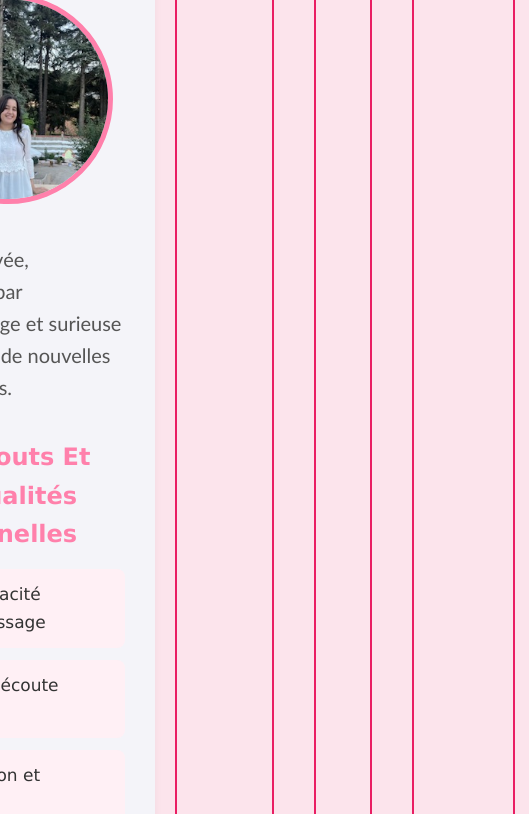
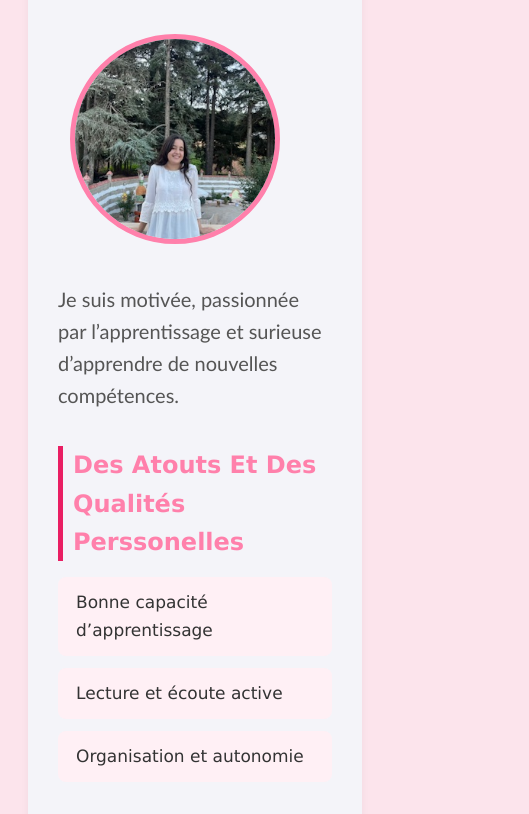
Before and after one commit to Salmaki/CSS_session_3, a plain HTML site: page Realisation_session_3/cv.html in a window 390 px wide. Shown: the part 166-980 px from the top of the page, 529 px wide, since content can reach past the window. Drawn offline with Linux system fonts and the light colour scheme.

Commit message:
realisation

```diff
--- a/Realisation_session_3/cv.css
+++ b/Realisation_session_3/cv.css
@@ -5,7 +5,6 @@ body {
     background-color: #fce4ec;
     color: #333;
     line-height: 1.6;
-    display: flex;
     justify-content: center;
     padding: 40px 20px;
 
@@ -105,6 +104,7 @@ nav a:hover {
     max-width: 800px;
     margin: 0px ;
     padding: 30px;
+    margin: auto;
     background-color: #f4f4f9;
     border-radius: 8px;
     box-shadow: 0 4px 8px rgba(0, 0, 0, 0.05);
@@ -114,13 +114,9 @@ nav a:hover {
         width: 100px;
         height: 100px;
     }
-    nav {
-        width: 100%;
+    nav{
         display: flex;
-
+        justify-content: center;
     }
 
-    body{
-        padding: 0;
-    }
 }
--- a/Realisation_session_3/cv.html
+++ b/Realisation_session_3/cv.html
@@ -35,10 +35,10 @@
   </ul>
 </div>
 
-    <nav>
-        <a href="index.html">Accueil</a>
-        <a href="cv.html">CV</a>
-        <a href="contacts.html">Contact</a>
+      <nav>
+        <a class= "cv11" href="index.html">Accueil</a>
+        <a  class= "cv12"href="cv.html">CV</a>
+        <a class= "cv13" href="contacts.html">Contact</a>
       </nav>
 </body>
 </html>
--- a/Realisation_session_3/index.css
+++ b/Realisation_session_3/index.css
@@ -97,6 +97,7 @@ nav a:hover {
     nav {
         width: 100%;
         display: flex;
+        justify-content: center;
 
     }
 }
```
